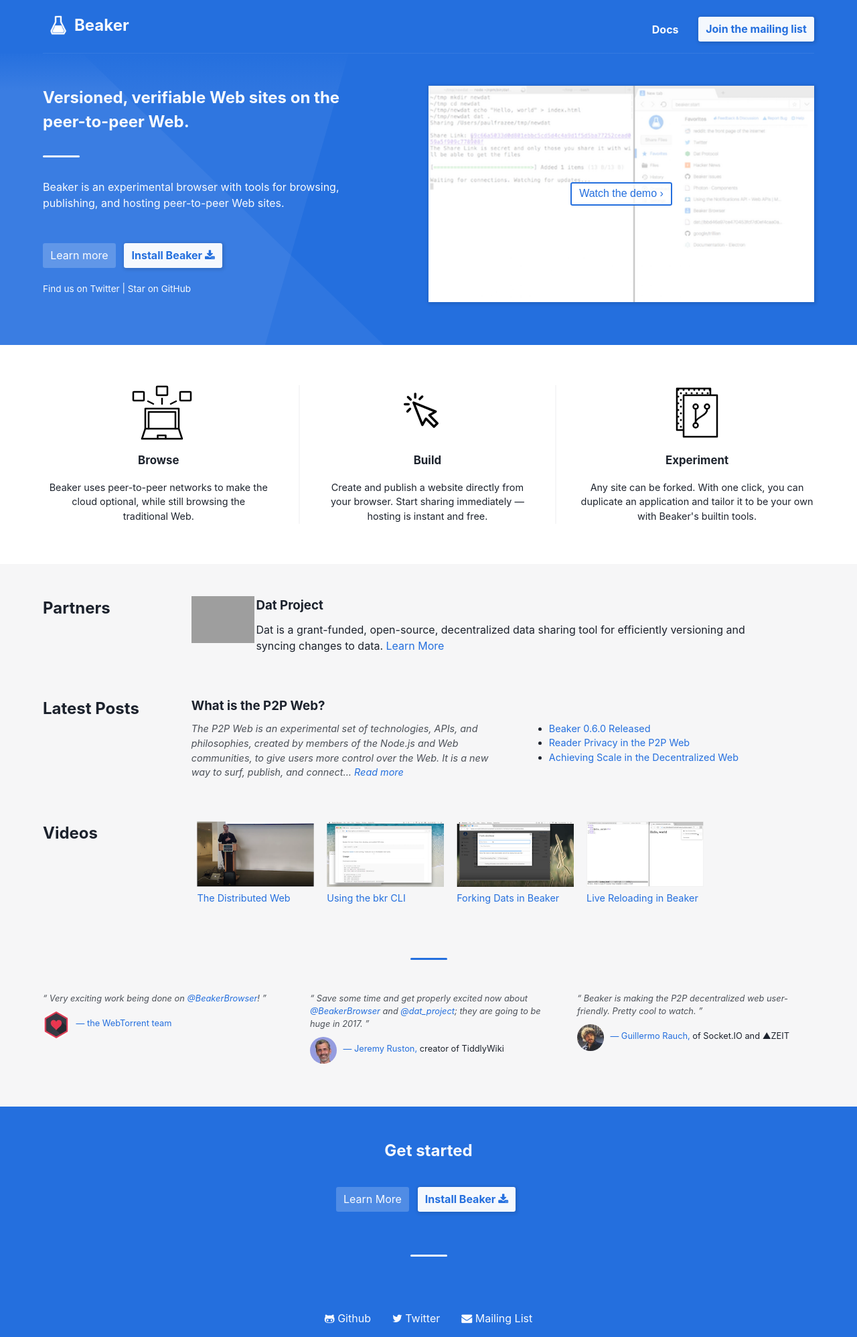
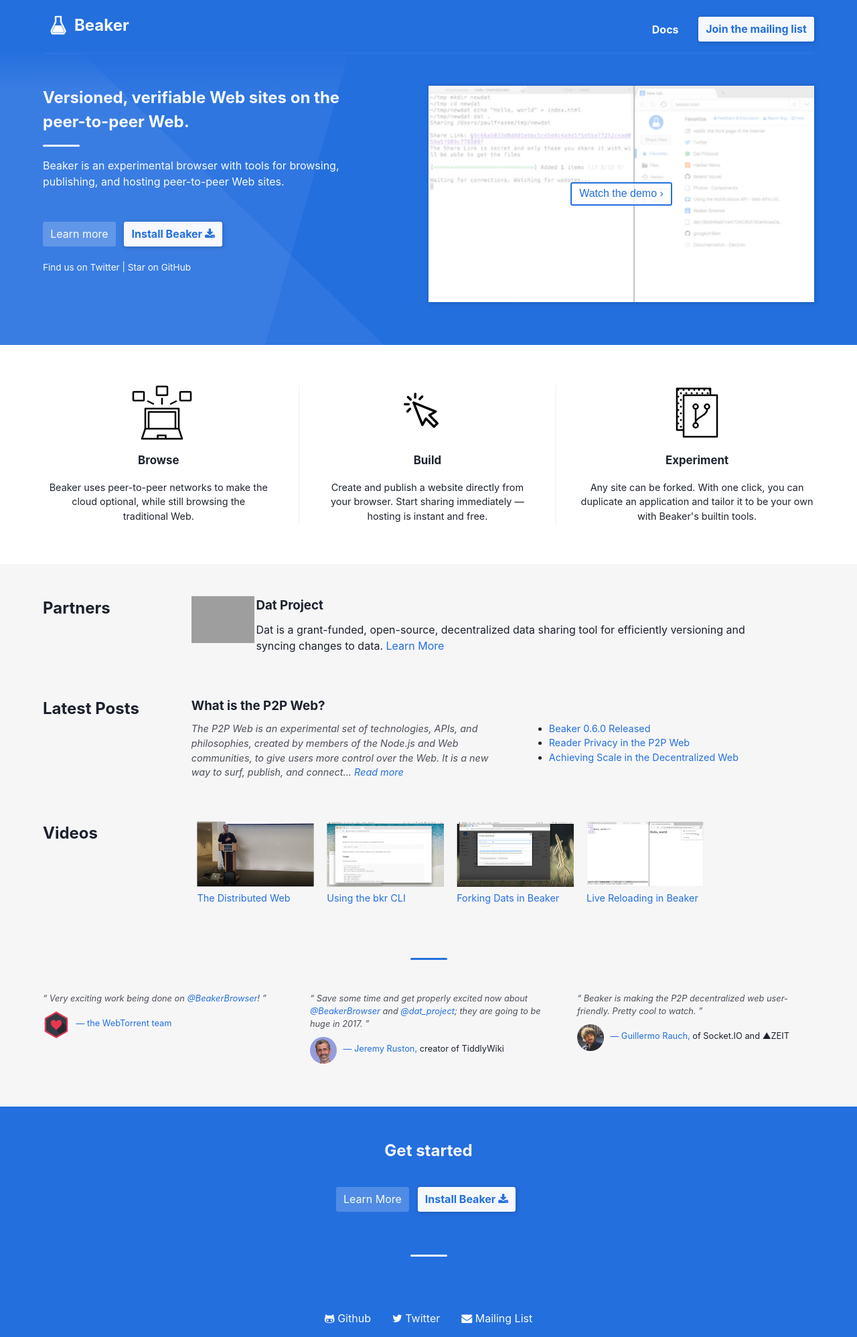
Before and after one commit to beakerbrowser/beakerbrowser.com, a Jekyll site: the page built from index.html, in a window 1280 px wide. Shown: the whole page at 67% size. Built offline with Jekyll 4.4.1, drawn with Linux system fonts in a browser that asks for light colours; grey boxes are pictures that could not be loaded.

Commit message:
Use smaller margin on divider

```diff
--- a/css/pages/_home.scss
+++ b/css/pages/_home.scss
@@ -59,10 +59,10 @@
   }
 
   .divider {
-    margin: 2em auto;
+    margin: 1em auto;
 
     @include respond-to(show-grid-2) {
-      margin: 2em 0;
+      margin: 1em 0;
     }
   }
 
```
